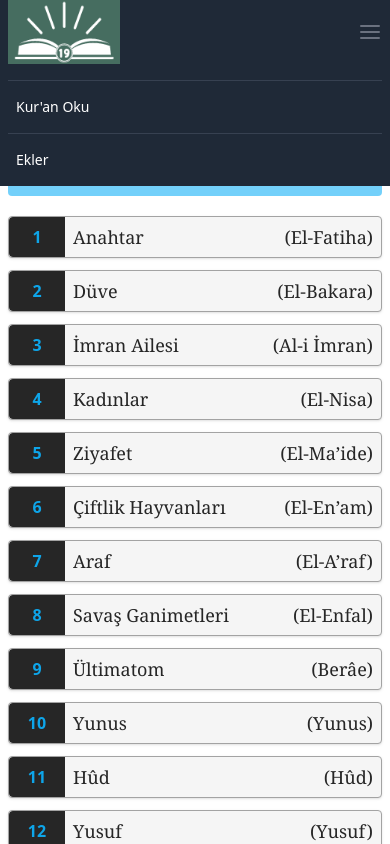
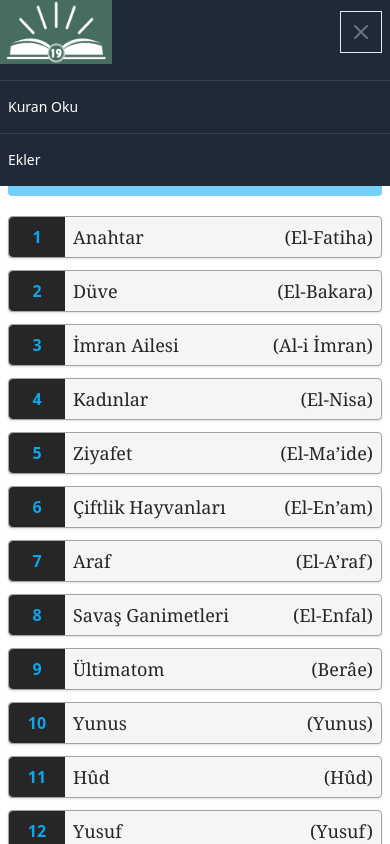
Before and after one commit to SubmitterTech/kuransonahitorg, a React (Create React App) app in the folder app/: page / in a window 390 px wide. Both pictures are taken after a click on the button 370 px from the left and 32 px from the top of the page. Shown: the top 844 px of the page. Built offline with nearby package versions, Linux system fonts and the light colour scheme.

Commit message:
Navbar edited

```diff
--- a/app/src/components/Navbar.js
+++ b/app/src/components/Navbar.js
@@ -17,9 +17,8 @@ function Navbar() {
         }
     }
 
-
     return (
-        <nav className="fixed top-0 w-full z-50 bg-gray-800 text-white px-2">
+        <nav className="fixed top-0 w-full z-50 bg-gray-800 text-white md:pr-5 md:pl-5">
             <div className="container mx-auto flex justify-between items-center">
                 <div className="text-lg font-semibold">
                     <img src={logo512} className="w-28 h-16" alt="Logo" />
@@ -28,21 +27,27 @@ function Navbar() {
                     <button onClick={() => handleLinkClick('/')} className="hover:text-gray-400">Kuran Oku</button>
                     <button onClick={() => handleLinkClick('/ekler')} className="hover:text-gray-400">Ekler</button>
                 </div>
-                <div className="md:hidden flex items-center">
-                    <button onClick={() => setIsOpen(!isOpen)} className="outline-none mobile-menu-button">
-                        <svg className="w-6 h-6 text-gray-500 hover:text-gray-400" fill="none" strokeLinecap="round" strokeLinejoin="round" strokeWidth="2" viewBox="0 0 24 24" stroke="currentColor">
-                            {/* Üç çizgiyi çizmek için path d değerini ayarlayın */}
-                            <path d="M3 6h18M3 12h18M3 18h18"></path>
-                        </svg>
+                <div className="md:hidden flex items-center pr-2">
+                    <button onClick={() => setIsOpen(!isOpen)} className="outline-none mobile-menu-button border p-2">
+                        {isOpen ? (
+                            // "X" işareti
+                            <svg className="w-6 h-6 text-gray-500 hover:text-gray-400" fill="none" stroke="currentColor" strokeLinecap="round" strokeLinejoin="round" strokeWidth="2" viewBox="0 0 24 24">
+                                <path d="M6 18L18 6M6 6l12 12" />
+                            </svg>
+                        ) : (
+                            // Hamburger menü ikonu
+                            <svg className="w-6 h-6 text-gray-500 hover:text-gray-400" fill="none" strokeLinecap="round" strokeLinejoin="round" strokeWidth="2" viewBox="0 0 24 24" stroke="currentColor">
+                                <path d="M3 6h18M3 12h18M3 18h18"></path>
+                            </svg>
+                        )}
                     </button>
-
                 </div>
             </div>
             {isOpen && (
                 <div className="md:hidden mobile-menu mt-4">
                     <ul>
                         <li className="border-t border-gray-700">
-                            <button onClick={() => handleLinkClick('/')} className="block text-sm px-2 py-4 w-full text-left hover:bg-gray-700">Kur'an Oku</button>
+                            <button onClick={() => handleLinkClick('/')} className="block text-sm px-2 py-4 w-full text-left hover:bg-gray-700">Kuran Oku</button>
                         </li>
                         <li className="border-t border-gray-700">
                             <button onClick={() => handleLinkClick('/ekler')} className="block text-sm px-2 py-4 w-full text-left hover:bg-gray-700">Ekler</button>
```
